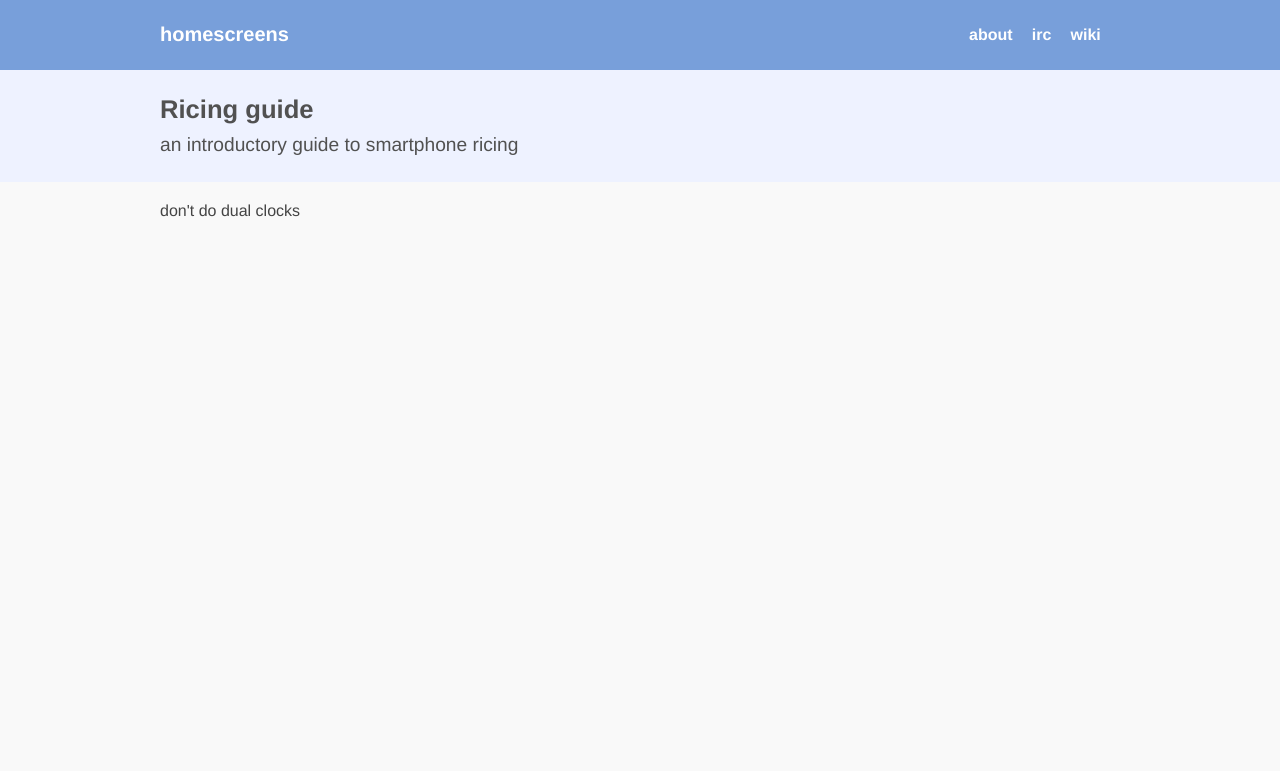
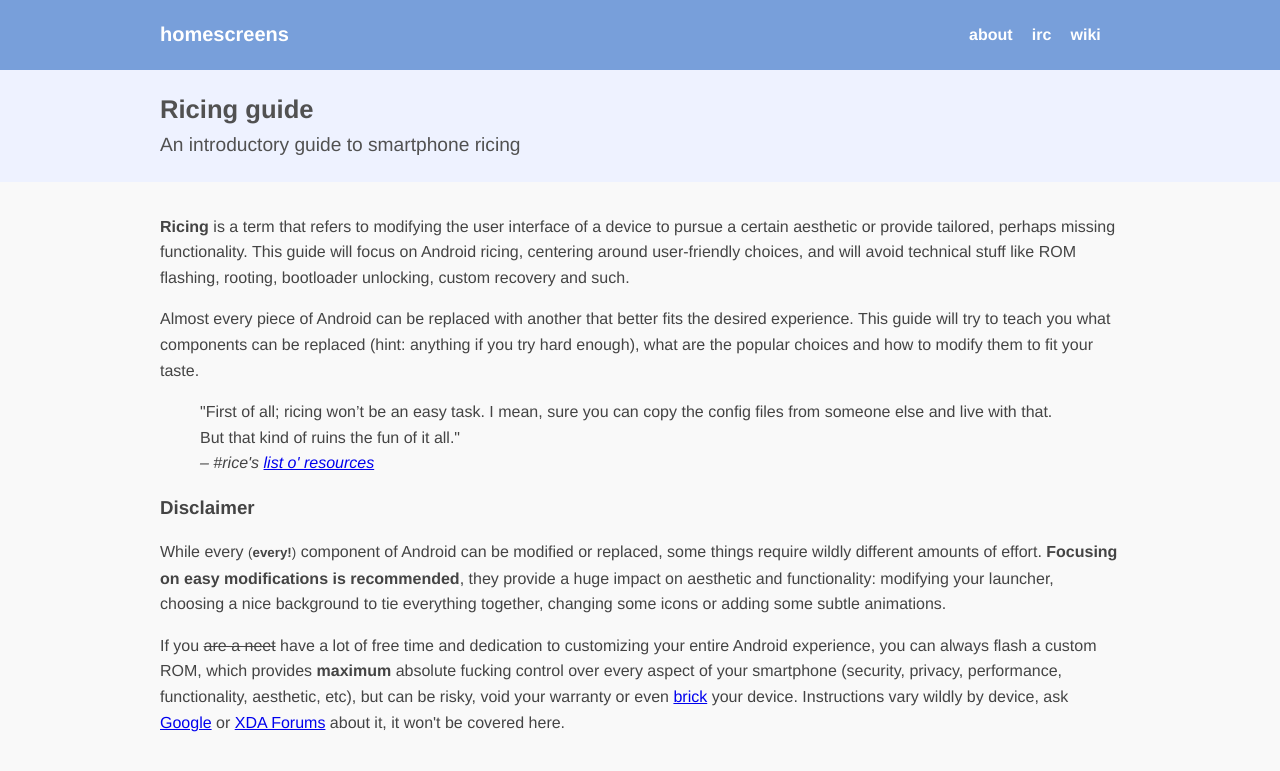
Before and after one commit to homescreens/wiki, a Jekyll site: the page built from ricing.html, in a window 1280 px wide. Shown: the top 771 px of the page. Built offline with Jekyll 4.4.1, drawn with Linux system fonts in a browser that asks for light colours.

Commit message:
start ricing guide

```diff
--- a/ricing.html
+++ b/ricing.html
@@ -1,7 +1,20 @@
 ---
 layout: default
 title: Ricing guide
-description: an introductory guide to smartphone ricing
+description: An introductory guide to smartphone ricing
 ---
 
-don't do dual clocks
+<p><b>Ricing</b> is a term that refers to modifying the user interface of a device to pursue a certain aesthetic or provide tailored, perhaps missing functionality. This guide will focus on Android ricing, centering around user-friendly choices, and will avoid technical stuff like ROM flashing, rooting, bootloader unlocking, custom recovery and such.</p>
+
+<p>Almost every piece of Android can be replaced with another that better fits the desired experience. This guide will try to teach you what components can be replaced (hint: anything if you try hard enough), what are the popular choices and how to modify them to fit your taste.</p>
+
+<blockquote>
+	"First of all; ricing won’t be an easy task. I mean, sure you can copy the config files from someone else and live with that. But that kind of ruins the fun of it all."
+	<br/>
+	<cite>&ndash; #rice's <a href="https://rizonrice.github.io/resources#how">list o' resources</a></cite>
+</blockquote>
+
+<h3>Disclaimer</h3>
+<p>While every <small>(<b>every!</b>)</small> component of Android can be modified or replaced, some things require wildly different amounts of effort. <b>Focusing on easy modifications is recommended</b>, they provide a huge impact on aesthetic and functionality: modifying your launcher, choosing a nice background to tie everything together, changing some icons or adding some subtle animations.</p>
+
+<p>If you <s>are a neet</s> have a lot of free time and dedication to customizing your entire Android experience, you can always flash a custom ROM, which provides <b>maximum</b> absolute fucking control over every aspect of your smartphone (security, privacy, performance, functionality, aesthetic, etc), but can be risky, void your warranty or even <a href="https://en.wikipedia.org/wiki/Brick_(electronics)">brick</a> your device. Instructions vary wildly by device, ask <a href="https://duckduckgo.com/">Google</a> or <a href="https://forum.xda-developers.com/">XDA Forums</a> about it, it won't be covered here.</p>
```
